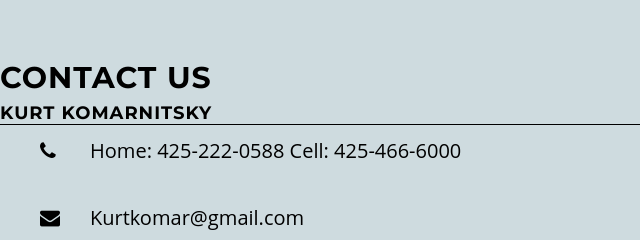
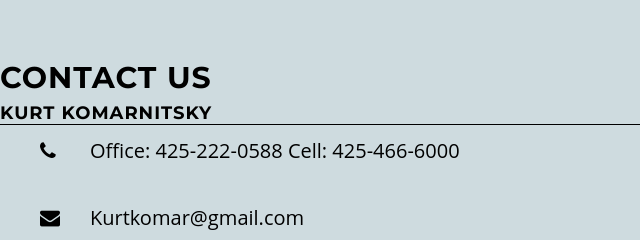
Before and after one commit to komarnickolas/MMW, a website: page public/index.html in a window 1280 px wide. Shown: the part 3660-3900 px from the top of the page, 0-640 px from the left. Drawn offline with nearby package versions, Linux system fonts and the light colour scheme.

Commit message:
Update index.html

```diff
--- a/public/index.html
+++ b/public/index.html
@@ -211,7 +211,7 @@
             <div class="card-block">
                 <h4 class="card-title" style="border-bottom:1px solid black">Kurt Komarnitsky</h4>
                 <ul>
-                    <li><p><span class="fa fa-phone one" style="width:50px;"></span>Home: 425-222-0588 Cell:
+                    <li><p><span class="fa fa-phone one" style="width:50px;"></span>Office: 425-222-0588 Cell:
                         425-466-6000</p></li>
                     <li><p><span class="fa fa-envelope one" style="width:50px;"></span>Kurtkomar@gmail.com</p></li>
                     <li><p><span class="fa fa-map-marker one" style="width:50px;"></span>PO Box 598
```
